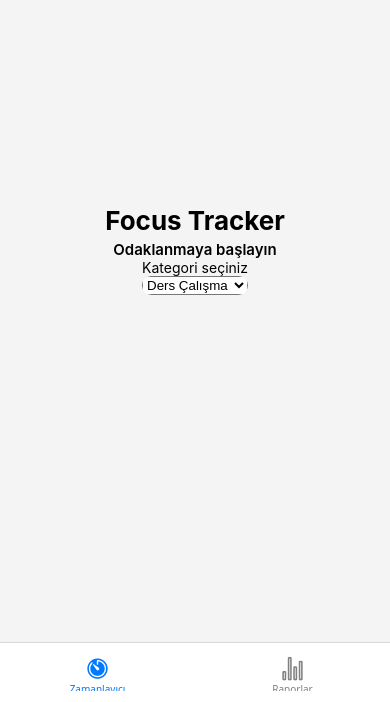
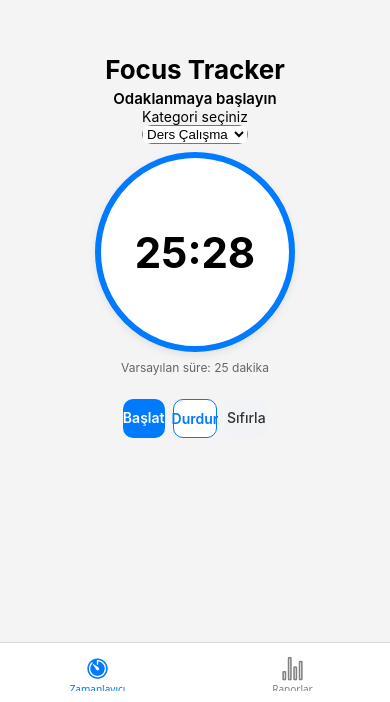
Before and after one commit to Huseyinakbal39/Focus-Tracker, a React Native app: screen /Home in a window 390 px wide. Shown: the part 142-844 px from the top of the page. Built offline with nearby package versions, Linux system fonts and the light colour scheme.

Commit message:
Zamanlayıcı ve buttonlar yapıldı.

```diff
--- a/src/screens/HomeScreen.js
+++ b/src/screens/HomeScreen.js
@@ -1,6 +1,6 @@
 import { Picker } from '@react-native-picker/picker';
 import { useState } from 'react';
-import { StyleSheet, Text, View } from 'react-native';
+import { StyleSheet, Text, TouchableOpacity, View } from 'react-native';
 import { SafeAreaView } from 'react-native-safe-area-context';
 
 const DEFAULT_MINUTES = 25;
@@ -10,14 +10,42 @@ export default function HomeScreen()
     const [isRunning, setIsRunning] = useState(false);
     const [durationMinutes , setDurationMinutes] = useState(DEFAULT_MINUTES);
     const [secondsLeft, setSecondsLeft] = useState(DEFAULT_MINUTES*60);
+    const [distractionCount, setDistractionCount] = useState(0);
+
+    const handleStart = () => {
+        if(secondsLeft === 0){
+            setSecondsLeft(durationMinutes *60);
+        }
+    };
+
+    const handlePause = () =>{
+        setIsRunning(false);
+    };
+
+    const handleReset = () =>{
+        setIsRunning(false);
+        setSecondsLeft(durationMinutes *60);
+        setDistractionCount(0);
+    }
+
+    const formatTime = (totalSeconds) => {
+        const m = Math.floor(totalSeconds/60)
+         .toString()
+         .padStart(2,'0');
+        const s = (totalSeconds & 60).toString().padStart(2,'0');
+        return `${m}:${s}`;
+    };
+
+
     return(
         <SafeAreaView style={styles.safeArea}>
             <View style={styles.container}>
 
-
+                {/* Header */}
                 <Text style={styles.appTitle}>Focus Tracker</Text>
                 <Text style={styles.text}>Odaklanmaya başlayın</Text>
 
+                {/* Category Card */}
                 <View style={styles.card}>
                     <Text style={styles.pickerTitle}>Kategori seçiniz</Text>
                     <View style={styles.pickerView}>
@@ -32,15 +60,42 @@ export default function HomeScreen()
                     </View>
                 </View>
 
-
-                {/*<View style={styles.timerWrapper}>
+                {/* Timer */}
+                <View style={styles.timerWrapper}>
                     <View style={styles.timerCircle}>
                         <Text style={styles.timerText}>{formatTime(secondsLeft)}</Text>
                     </View>
                     <Text style={styles.timerHint}>
                         Varsayılan süre: {durationMinutes} dakika
                     </Text>
-                </View>*/}
+                </View>
+
+                {/* Buttons */}
+                <View style={styles.buttonRow}>
+                    <TouchableOpacity
+                        style={[styles.button,styles.startButton]}
+                        onPress={handleStart}
+
+                    >
+                        <Text style={styles.startButtonText}>Başlat</Text>
+                    </TouchableOpacity>
+
+                    <TouchableOpacity
+                        style={[styles.button,styles.pauseButton]}
+                        onPress={handlePause}
+
+                    >
+                        <Text style={styles.pauseButtonText}>Durdur</Text>
+                    </TouchableOpacity>
+
+                    <TouchableOpacity
+                        style={[styles.button,styles.resetButton]}
+                        onPress={handleReset}
+
+                    >
+                        <Text style={styles.resetButtonText}>Sıfırla</Text>
+                    </TouchableOpacity>
+                </View>
 
 
             </View>
@@ -81,5 +136,68 @@ const styles = StyleSheet.create({
         backgroundColor: '#f7f7f7',
         overflow: 'hidden',
     },
+    timerWrapper:{
+        alignItems: 'center',
+        marginVertical: 8,
+    },
+    timerCircle:{
+        width: 200,
+        height: 200,
+        borderRadius: 100,
+        borderWidth: 6,
+        borderColor: '#007AFF',
+        alignItems: 'center',
+        justifyContent: 'center',
+        backgroundColor: '#ffffff',
+        shadowColor: '#000',
+        shadowOpacity: 0.08,
+        shadowRadius: 8,
+        shadowOffset: { width: 0, height: 3 },
+        elevation: 3,
+    },
+    timerText:{
+        fontSize: 42,
+        fontWeight: '700',
+    },
+    timerHint:{
+        marginTop: 8,
+        fontSize: 12,
+        color: '#666',
+    },
+    buttonRow:{
+        flexDirection: 'row',
+        marginTop: 16,
+        marginBottom: 8,
+    },
+    button:{
+        flex: 1,
+        paddingVertical: 10,
+        marginHorizontal: 4,
+        borderRadius: 10,
+        alignItems: 'center',
+    },
+    startButton:{
+        backgroundColor: '#007AFF',
+    },
+    startButtonText:{
+        color: '#fff',
+        fontWeight: '600',
+    },
+    pauseButton:{
+        backgroundColor: '#fff',
+        borderWidth: 1,
+        borderColor: '#007AFF',
+    },
+    pauseButtonText:{
+        color: '#007AFF',
+        fontWeight: '600',
+    },
+    resetButton:{
+        backgroundColor: '#f2f3f7',
+    },
+    resetButtonText:{
+        color: '#333',
+        fontWeight: '500',
+    },
 
 });
```
